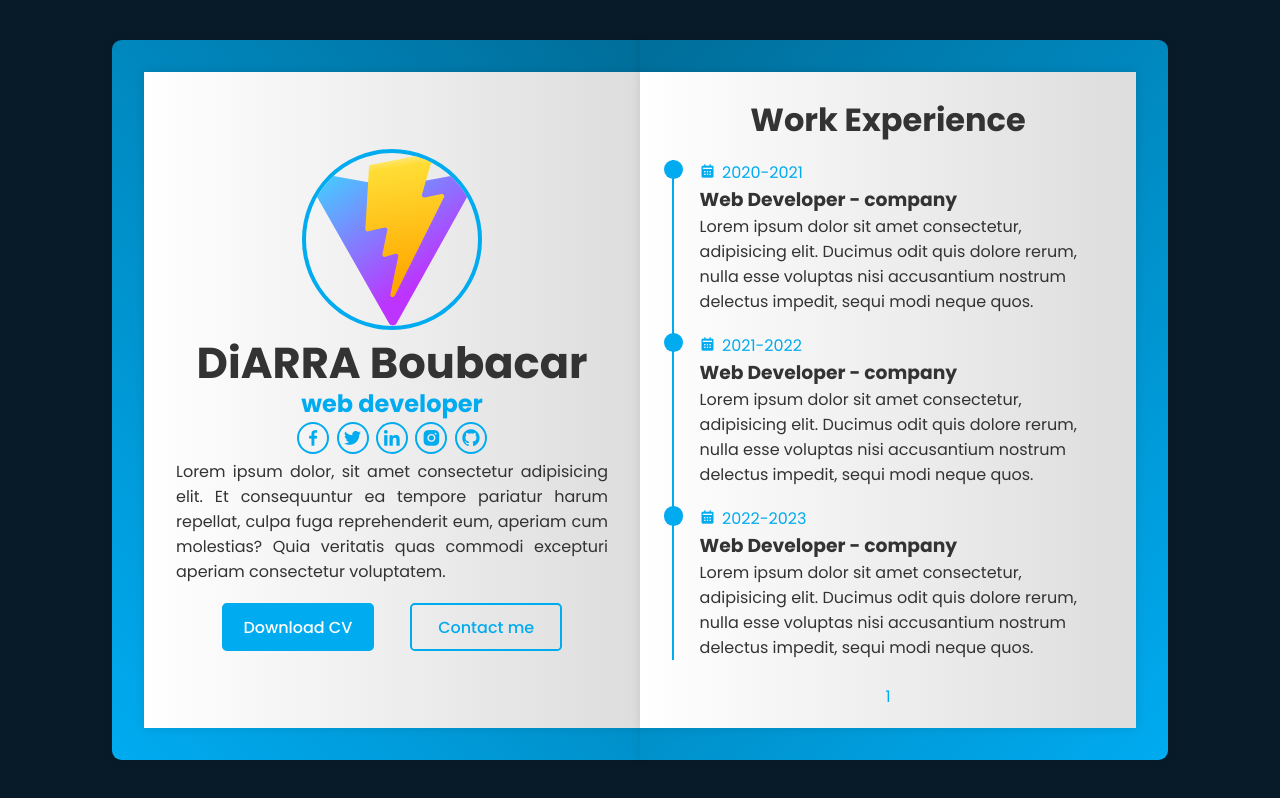
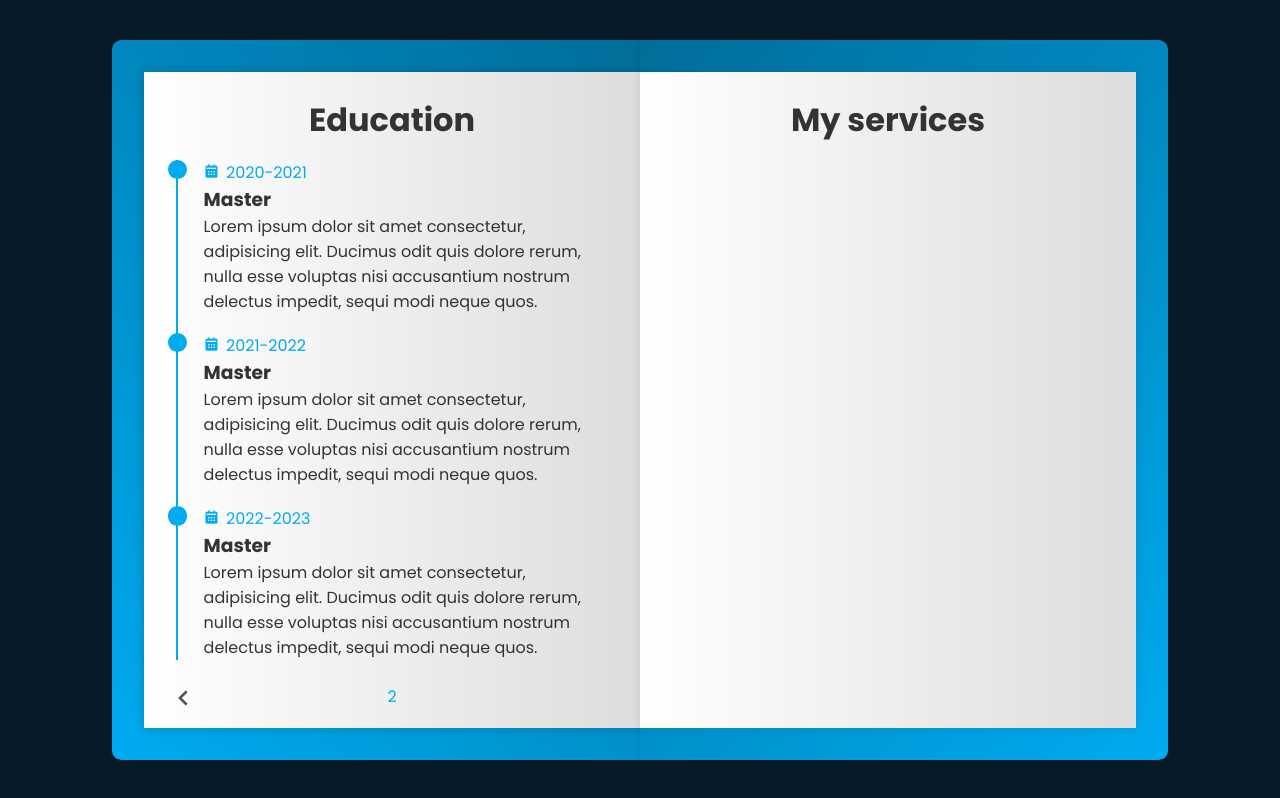
Before and after one commit to b2oba151/portfolio-design-livre, a website built with Vite: page index.html in a window 1280 px wide. Built offline with nearby package versions, Linux system fonts and the light colour scheme.

Commit message:
Eduction ajoute et stylisé page 2

```diff
--- a/index.html
+++ b/index.html
@@ -44,7 +44,7 @@
             </div>
 
             <!-- page 1 & 2 -->
-            <div class="book-page page-right" id="turn-1">
+            <div class="book-page page-right turn" id="turn-1">
 
               <!-- page 1 (work experience) -->
               <div class="page-front">
@@ -73,9 +73,9 @@
                 <span class="number-page">1</span>
 
                 <!-- next button -->
-                <div class="nextprev-btn" data-page="turn-1">
-
-                </div>
+                <span class="nextprev-btn" data-page="turn-1">
+                  <i class='bx bx-chevron-right' ></i>
+                </span>
               </div>
 
 
@@ -83,9 +83,51 @@
               <div class="page-back">
                 <h1 class="tittle">Education</h1>
 
+                <div class="work-education-box">
+                  <div class="work-education-content">
+                    <span class="year"><i class='bx bxs-calendar'></i>2020-2021</span>
+                    <h3>Master</h3>
+                    <p>Lorem ipsum dolor sit amet consectetur, adipisicing elit. Ducimus odit quis dolore rerum, nulla esse voluptas nisi accusantium nostrum delectus impedit, sequi modi neque quos.</p>
+                  </div>
+
+                  <div class="work-education-content">
+                    <span class="year"><i class='bx bxs-calendar'></i>2021-2022</span>
+                    <h3>Master</h3>
+                    <p>Lorem ipsum dolor sit amet consectetur, adipisicing elit. Ducimus odit quis dolore rerum, nulla esse voluptas nisi accusantium nostrum delectus impedit, sequi modi neque quos.</p>
+                  </div>
+
+                  <div class="work-education-content">
+                    <span class="year"><i class='bx bxs-calendar'></i>2022-2023</span>
+                    <h3>Master</h3>
+                    <p>Lorem ipsum dolor sit amet consectetur, adipisicing elit. Ducimus odit quis dolore rerum, nulla esse voluptas nisi accusantium nostrum delectus impedit, sequi modi neque quos.</p>
+                  </div>
+                </div>
+
+                <span class="number-page">2</span>
+
+                <!-- previous button -->
+                <span class="nextprev-btn back" data-page="turn-1">
+                  <i class='bx bx-chevron-left' ></i>
+                </span>
+
               </div>
 
             </div>
+
+
+            <!-- page 3 & 4 -->
+            <div class="book-page page-right " id="turn-2">
+              <!-- page 3 (My services) -->
+              <div class="page-front">
+                <h1 class="tittle">My services</h1>
+            </div>
+
+
+              <!-- page 3 (My skills) -->
+              <div class="page-back">
+                <h1 class="tittle">My skills</h1>
+            </div>
+
           </div>
 
         </div>
--- a/public/style.css
+++ b/public/style.css
@@ -179,6 +179,11 @@ body{
     position: absolute;
     right: 0;
     transform-style: preserve-3d;
+    transform-origin: left;
+}
+
+.book-page.page-right.turn{
+    transform: rotateY(-180deg);
 }
 
 .book-page .page-front,
@@ -243,3 +248,27 @@ body{
     transform: translateX(-50%);
     color: var(--main-color);
 }
+
+.nextprev-btn{
+    position: absolute;
+    bottom: 0.9rem;
+    right: 1.5rem;
+    width: 2rem;
+    height: 2rem;
+    cursor: pointer;
+    font-size: 2rem;
+    color: var(--second-text-color);
+    display: inline-flex;
+    justify-content: center;
+    align-items: center;
+    transition: .5s;
+}
+
+.nextprev-btn:hover{
+    color: var(--main-color);
+}
+
+
+.nextprev-btn.back{
+    left: 1.5rem;
+}
```
